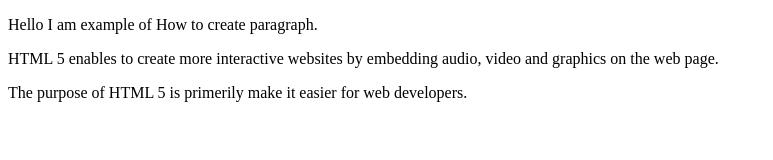
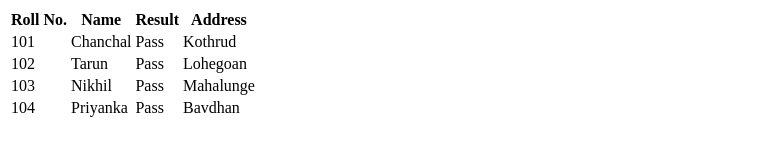
Before and after one commit to chanchalpatel51/HTML, a plain HTML site: page index.html in a window 1280 px wide. Shown: the whole page, without its empty margins (0-773 px from the left). Drawn offline with Linux system fonts and the light colour scheme.

Commit message:
Add table

```diff
--- a/index.html
+++ b/index.html
@@ -7,8 +7,38 @@
 </head>
 <body>
 
-    <p>Hello I am example of How to create paragraph. </p> <p>HTML 5 enables to create more interactive websites by embedding audio, video and graphics on the web page. </p>
-    <p>The purpose of HTML 5 is primerily make it easier for web developers.</p>
+    <table>
+        <tr>
+            <th>Roll No.</th>
+            <th>Name</th>
+            <th>Result</th>
+            <th>Address</th>
+        </tr>
+        <tr>
+            <td>101</td>
+            <td>Chanchal</td>
+            <td>Pass</td>
+            <td>Kothrud</td>
+        </tr>
+        <tr>
+            <td>102</td>
+            <td>Tarun</td>
+            <td>Pass</td>
+            <td>Lohegoan</td>
+        </tr>
+        <tr>
+            <td>103</td>
+            <td>Nikhil</td>
+            <td>Pass</td>
+            <td>Mahalunge</td>
+        </tr>
+        <tr>
+            <td>104</td>
+            <td>Priyanka</td>
+            <td>Pass</td>
+            <td>Bavdhan</td>
+        </tr>
+    </table>
 
 </body>
 </html>
```
